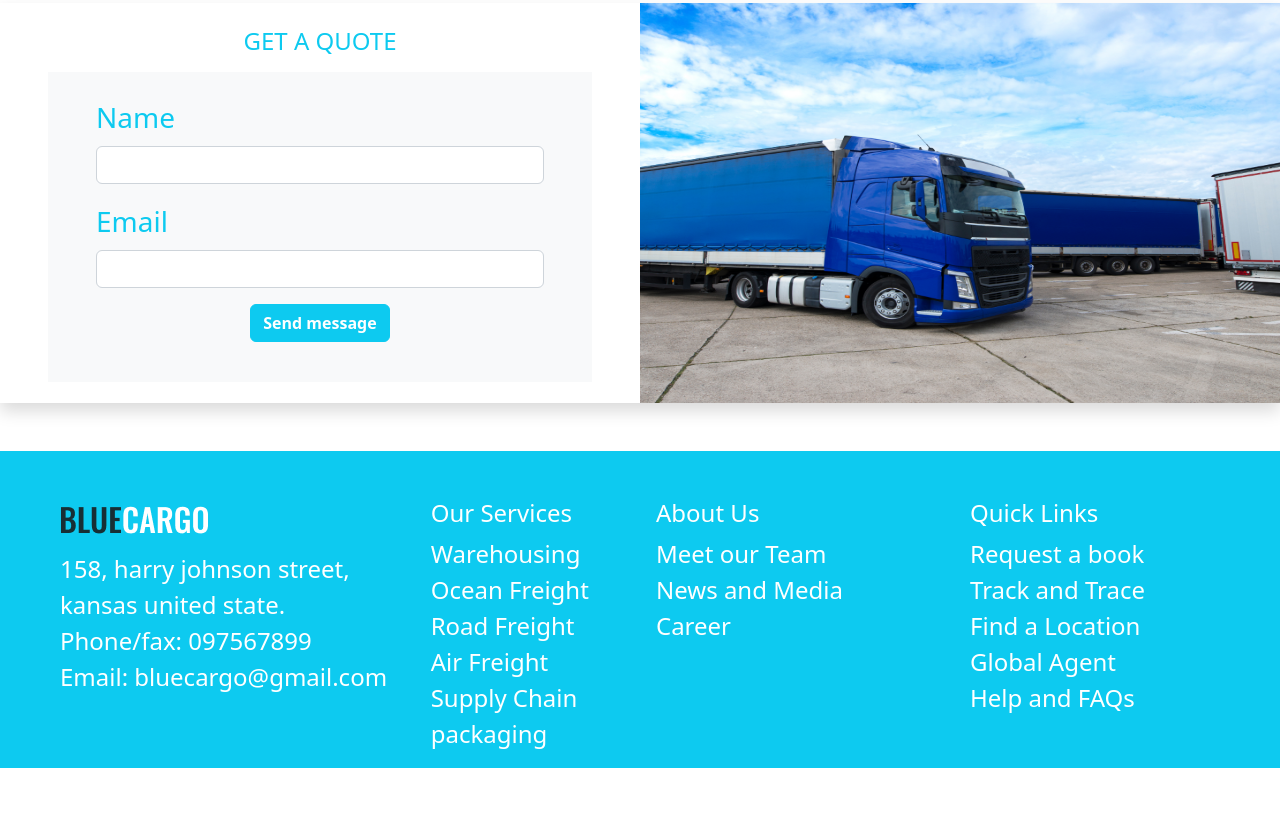
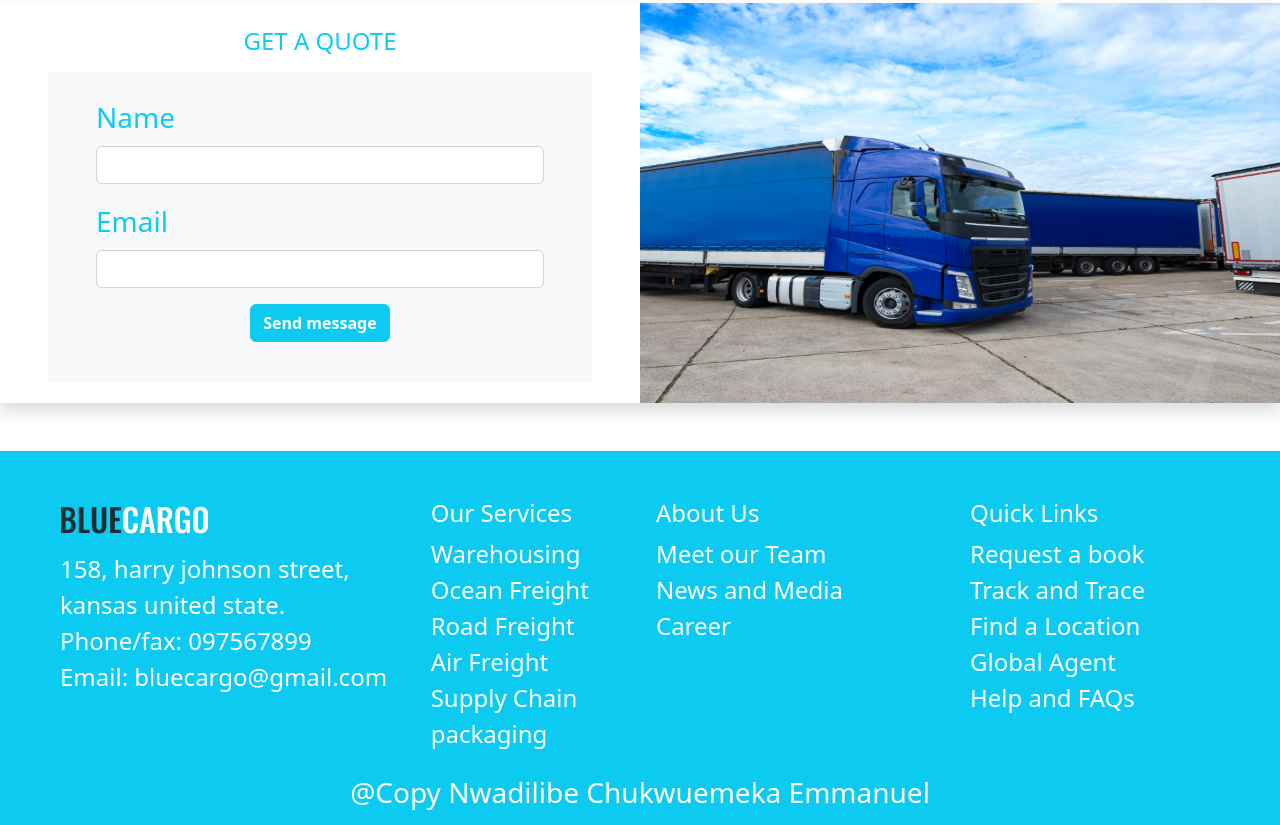
Before and after one commit to dilibechuks/BlueCargo, a plain HTML site: page index.html in a window 1280 px wide. Shown: the part 3800-4625 px from the top of the page. Drawn offline with nearby package versions, Linux system fonts and the light colour scheme.

Commit message:
final
final submission

```diff
--- a/index.html
+++ b/index.html
@@ -384,7 +384,7 @@
       <img src="images/truck.png" class="img-fluid" alt="" style="height:400px; width: 100%;">
     </div>
   </section>
-  <section class="my-5 w-100 text-center bg-info">
+  <section class="mt-5 w-100 text-center bg-info">
    <div class="container-fluid">
     <div class="row g-0">
     <div class="col-sm-4 mt-5 ps-5 text-start text-white fs-4 fw-light"><p><img src="images/BLUECARGO.png" alt=""></p>
@@ -421,7 +421,8 @@
   </div>
   </section>
 
-  <section>
+  <section class="bg-info text-center text-white fw-light py-2">
+    <h3>@Copy Nwadilibe Chukwuemeka Emmanuel</h3>
 
   </section>
     <script
```
